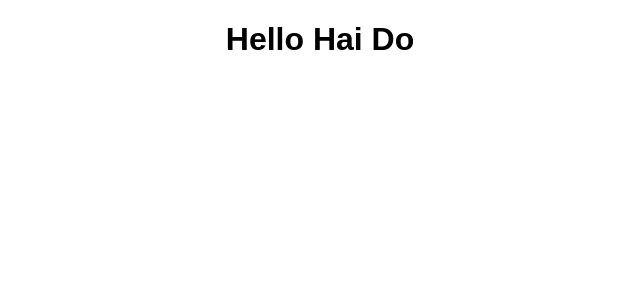
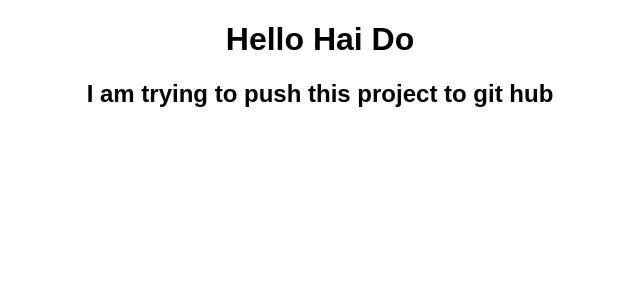
Before and after one commit to HaiTrongDo/CaseStudy_M5, a React (Create React App) app: page / in a window 1280 px wide. Shown: the top 300 px of the page, without its empty margins (320-960 px from the left). Built offline with nearby package versions, Linux system fonts and the light colour scheme.

Commit message:
Update 2 files

```diff
--- a/src/App.js
+++ b/src/App.js
@@ -4,6 +4,7 @@ export default function App() {
   return (
     <div className="App">
       <h1>Hello Hai Do </h1>
+      <h2>I am trying to push this project to git hub</h2>
 
     </div>
   );
```
Also changed, not shown: 1 other file (tests, documents, lock files or other folders).
